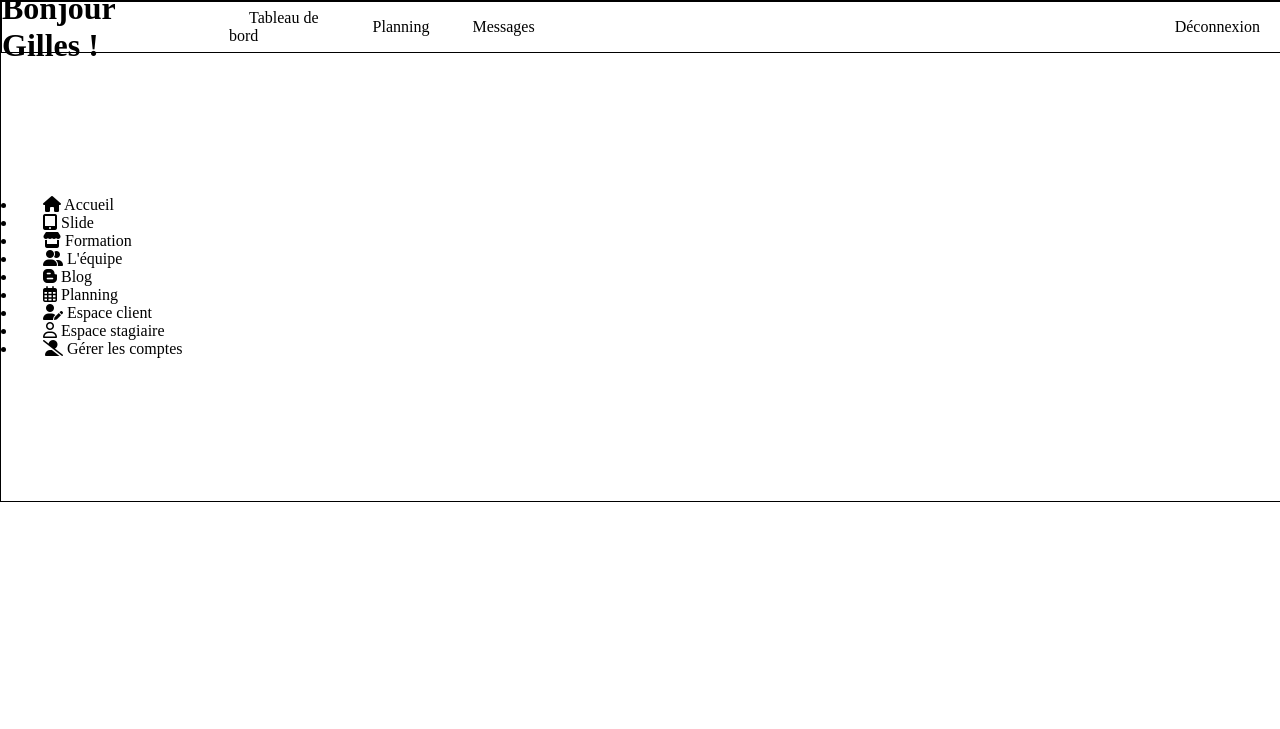
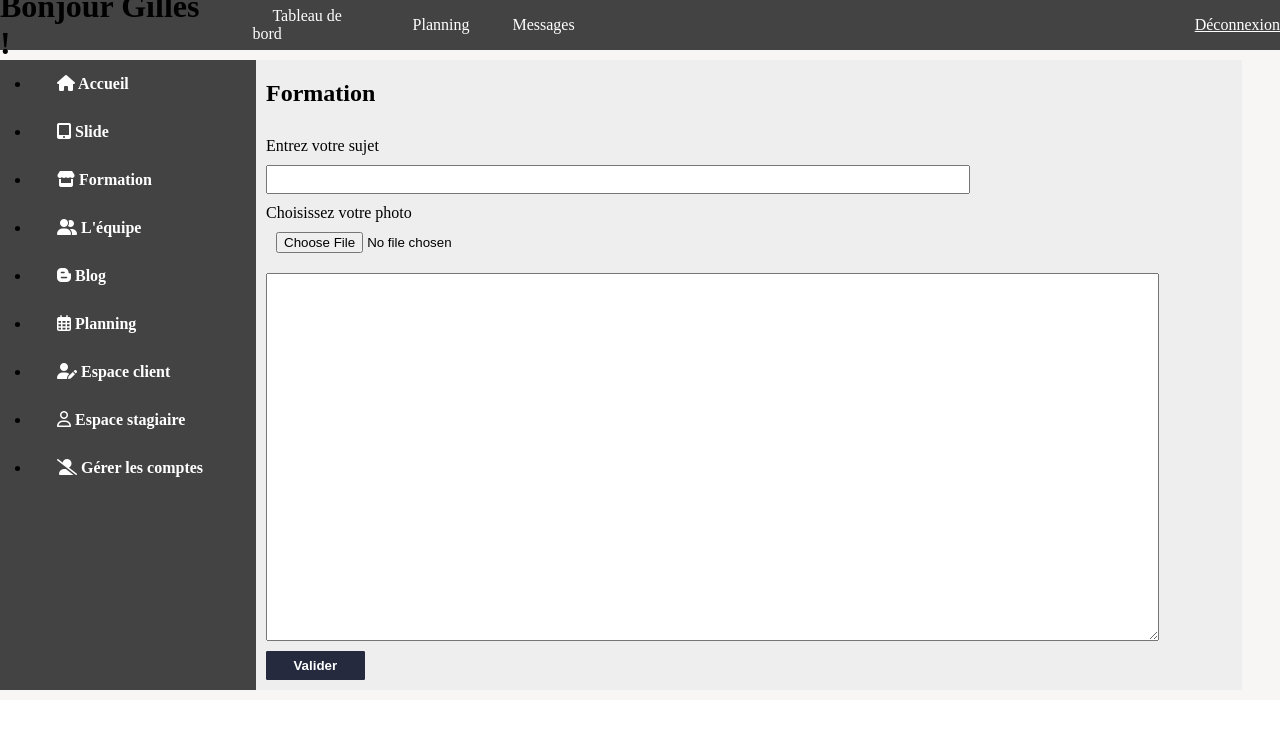
Before and after one commit to Layeche-t/Gsolution, a PHP site: page /back_office.php in a window 1280 px wide. Shown: the top 729 px of the page. Run offline with PHP 8.4, Linux system fonts and the light colour scheme; some libraries are stand-ins or nearby versions.

Commit message:
init files

```diff
--- a/Accueil.php
+++ b/Accueil.php
@@ -127,6 +127,7 @@
 
 
 <!-- Layeche -->
+<div> Je marche </div>
 
 </body>
 </html>
--- a/back_office.php
+++ b/back_office.php
@@ -11,27 +11,36 @@
 	<div class="container">
 		<header>
 			<h1 class="titre-nom">Bonjour Gilles !</h1>
-			<li class="menu1"><a href="#">Tableau de bord</a> </li>
-			<li class="menu1"><a href="#">Planning</a></li>
-			<li class="menu1"><a href="#">Messages</a></li>
-			<li class="deconnexion"><a href="#">Déconnexion</a> </li>
+			<li class="menu1"><a class="a-header" href="#">Tableau de bord</a> </li>
+			<li class="menu1"><a class="a-header" href="#">Planning</a></li>
+			<li class="menu1"><a class="a-header" href="#">Messages</a></li>
+			<li class="deconnexion"><a class="deco" href="#">Déconnexion</a> </li>
 		</header>
 
 		<nav>
-			<li class="nav"> <a href="#"> <i class="fas fa-home"></i> Accueil</a></li>
-			<li class="nav"> <a href="#"> <i class="fas fa-tablet-alt"></i> Slide</a></li>
-			<li class="nav"> <a href="#"> <i class="fas fa-store"></i> Formation</a></li>
-			<li class="nav"> <a href="#"> <i class="fas fa-user-friends"></i> L'équipe</a></li>
-			<li class="nav"> <a href="#"> <i class="fab fa-blogger-b"></i> Blog</a></li>
-			<li class="nav"> <a href="#"> <i class="far fa-calendar-alt"></i> Planning</a></li>
-			<li class="nav"> <a href="#"> <i class="fas fa-user-edit"></i> Espace client</a></li>
-			<li class="nav"> <a href="#"> <i class="far fa-user"></i> Espace stagiaire</a></li>
-			<li class="nav"> <a href="#"> <i class="fas fa-user-alt-slash"></i> Gérer les comptes</a></li>
+			<li class="nav"> <a class="a-nav" href="#"> <i class="fas fa-home"></i> Accueil</a></li>
+			<li class="nav"> <a class="a-nav" href="#"> <i class="fas fa-tablet-alt"></i> Slide</a></li>
+			<li class="nav"> <a class="a-nav" href="#"> <i class="fas fa-store"></i> Formation</a></li>
+			<li class="nav"> <a class="a-nav" href="#"> <i class="fas fa-user-friends"></i> L'équipe</a></li>
+			<li class="nav"> <a class="a-nav" href="#"> <i class="fab fa-blogger-b"></i> Blog</a></li>
+			<li class="nav"> <a class="a-nav" href="#"> <i class="far fa-calendar-alt"></i> Planning</a></li>
+			<li class="nav"> <a class="a-nav" href="#"> <i class="fas fa-user-edit"></i> Espace client</a></li>
+			<li class="nav"> <a class="a-nav" href="#"> <i class="far fa-user"></i> Espace stagiaire</a></li>
+			<li class="nav"> <a class="a-nav" href="#"> <i class="fas fa-user-alt-slash"></i> Gérer les comptes</a></li>
 		</nav>
 
 		<section>
+			<h1 class="titre-section">Formation</h1>
 
+			<label class="label-titre">Entrez votre sujet</label>
+			<input class="choix-titre" type="" name="">
 
+			<label class="label-titre">Choisissez votre photo</label>
+			<input class="choix-titre" type="file" name="">
+
+			<textarea></textarea>
+
+			<button value="">Valider</button>
 		</section>
 
 		<footer>
--- a/style.css
+++ b/style.css
@@ -1095,6 +1095,3 @@ p.titre-evenement-vert{
   font-weight: bold;
   color: #7DBC52;
 }
-
-.fateh
-.va$
--- a/style_office.css
+++ b/style_office.css
@@ -4,21 +4,23 @@ body{
 }
 /*Contenaire*/
 div.container {
-	border: 1px solid black;
-	height: 500px;
+	background-color: #f8f5f5;
+	height: 700px;
 	width: 100%;
 	display: flex;
 	flex-wrap: wrap;
 }
 
 header {
+	background-color: #444343;
 	width: 100%;
 	height: 50px;
-	border: 1px solid black;
 	display: flex;
 	justify-content: center;
 	align-items: center;
 }
+
+
 
 h1.titre-nom{
 	margin: 0px 40px 0px 0px;
@@ -33,9 +35,70 @@ li.deconnexion{
 	list-style-type: none;
 	padding: 0px;
 	margin: 0px 0px 0px 600px;
+	color: white;
 }
-a {
+
+a.deco{
+	color: white;
+}
+a.a-header {
 	text-decoration: none;
-	color: black;
+	color: white;
 	padding: 20px;
 }
+
+/*Navbar*/
+
+nav{
+	width: 20%;
+	height: 90%;
+	display: flex;
+	flex-direction: column;
+	justify-content: flex-start;
+	background-color: #444343;
+}
+
+li.nav {
+	padding: 15px;
+}
+a.a-nav{
+	text-decoration: none;
+	color: white;
+	font-weight: bold;
+	padding: 20px;
+}
+
+/*section*/
+
+section {
+	background-color: #eeeeee;
+	width: 77%;
+	height: 90%;
+	display: flex;
+	flex-direction: column;
+}
+
+.titre-section, .label-titre, .choix-titre{
+	padding: 0px 0px 10px 10px;
+}
+
+input {
+	margin: 0px 0px 10px 10px;
+	width: 70%;
+}
+textarea{
+	margin: 0px 0px 10px 10px;
+	width: 90%;
+	height: 400px;
+}
+
+button {
+	margin: 0px 0px 10px 10px;
+	width: 10%;
+	padding: 6px;
+	background-color: #252a3e;
+	border: 1px solid #252a3e;
+	border-radius: 1px;
+	color: white;
+	font-weight: bold;
+}
```
Also changed, not shown: Site/index.php (added, +22 -0 lines), Site/lolo.html (added, +17 -0 lines), fonts/icomoon.ttf (deleted), fonts/icomoon.woff (deleted), layeche.html (added), titou.php (added), 2 other files.
